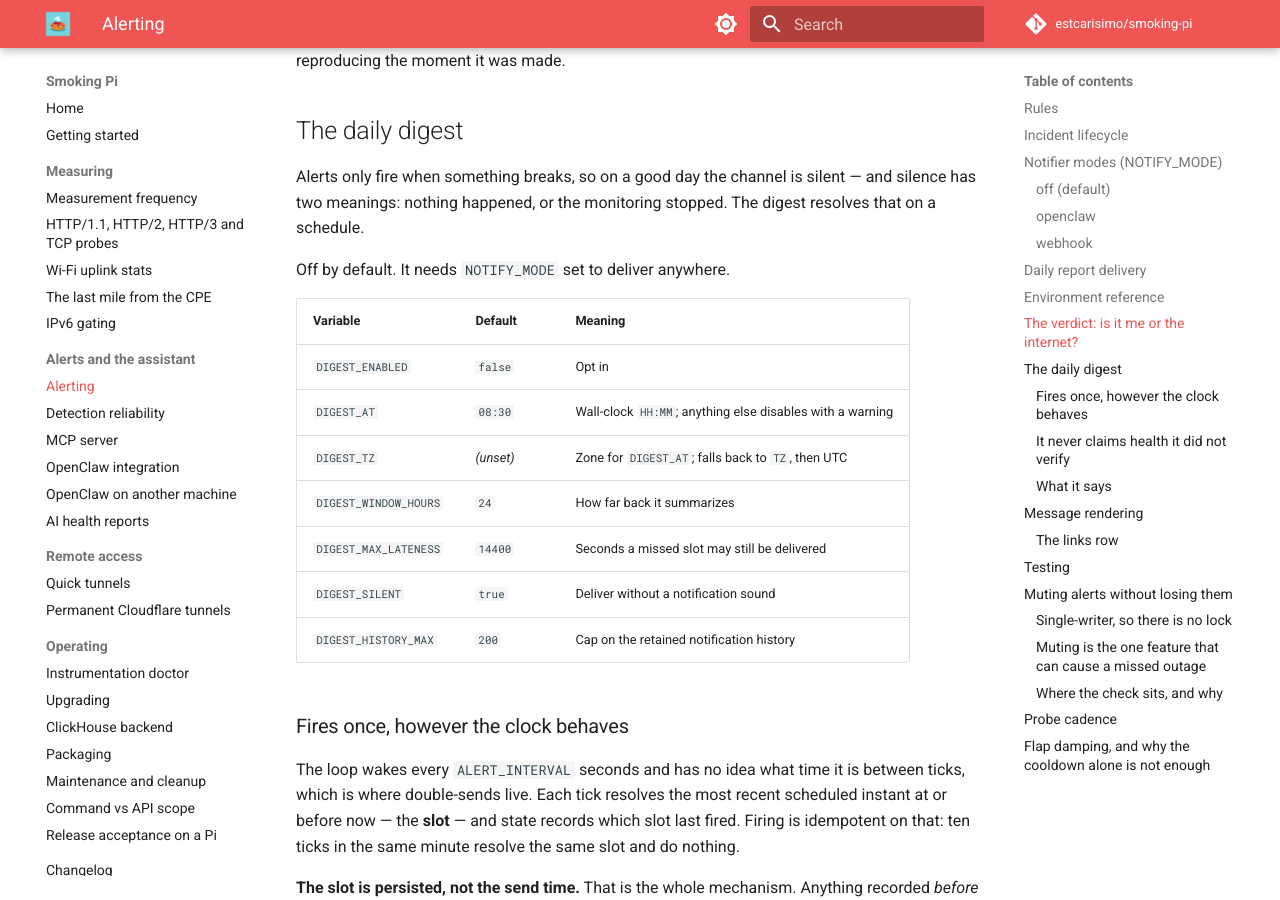
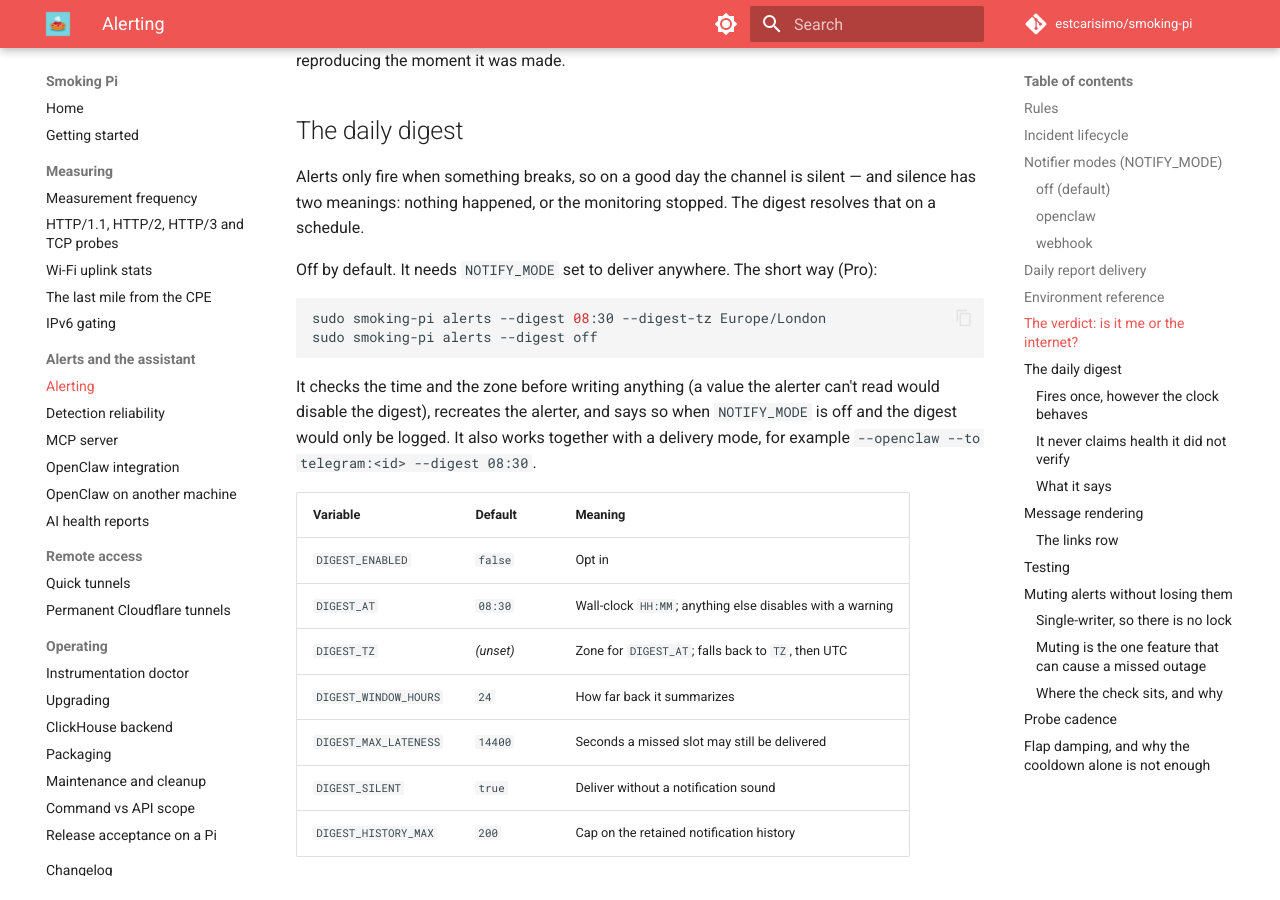
Before and after one commit to estcarisimo/smoking-pi, an MkDocs documentation site: the page built from docs/alerting.md, in a window 1280 px wide and 900 px high, scrolled down 9464 px. Built offline with MkDocs 1.6.1 and Material for MkDocs 9.7.7, drawn with Linux system fonts in a browser that asks for light colours; comment, search, counter and statistics services are not loaded.

Commit message:
feat(cli): smoking-pi alerts --digest -- the daily summary by command
The last item of the settings inventory's top list. DIGEST_ENABLED,
DIGEST_AT and DIGEST_TZ were hand edits, and a DIGEST_AT the alerter
cannot read disables the digest with only a log warning.

- --digest HH:MM|off, --digest-tz ZONE; checked (24-hour HH:MM, a zone
  in /usr/share/zoneinfo) before anything is written.
- Alone: only the digest changes (config_apply DIGEST_AT recreates the
  alerter if its profile is on). With a delivery mode: both in one go.
- Says when NOTIFY_MODE is off and the digest would only be logged.

Co-Authored-By: Claude Opus 5.5 <noreply@anthropic.com>

````diff
--- a/docs/alerting.md
+++ b/docs/alerting.md
@@ -298,7 +298,19 @@ Alerts only fire when something breaks, so on a good day the channel is
 silent — and silence has two meanings: nothing happened, or the monitoring
 stopped. The digest resolves that on a schedule.
 
-Off by default. It needs `NOTIFY_MODE` set to deliver anywhere.
+Off by default. It needs `NOTIFY_MODE` set to deliver anywhere. The short
+way (Pro):
+
+```bash
+sudo smoking-pi alerts --digest 08:30 --digest-tz Europe/London
+sudo smoking-pi alerts --digest off
+```
+
+It checks the time and the zone before writing anything (a value the
+alerter can't read would disable the digest), recreates the alerter, and
+says so when `NOTIFY_MODE` is off and the digest would only be logged. It
+also works together with a delivery mode, for example `--openclaw --to
+telegram:<id> --digest 08:30`.
 
 | Variable | Default | Meaning |
 |---|---|---|
````
Also changed, not shown: CHANGELOG.md (+6 -0 lines), 2 other files.
